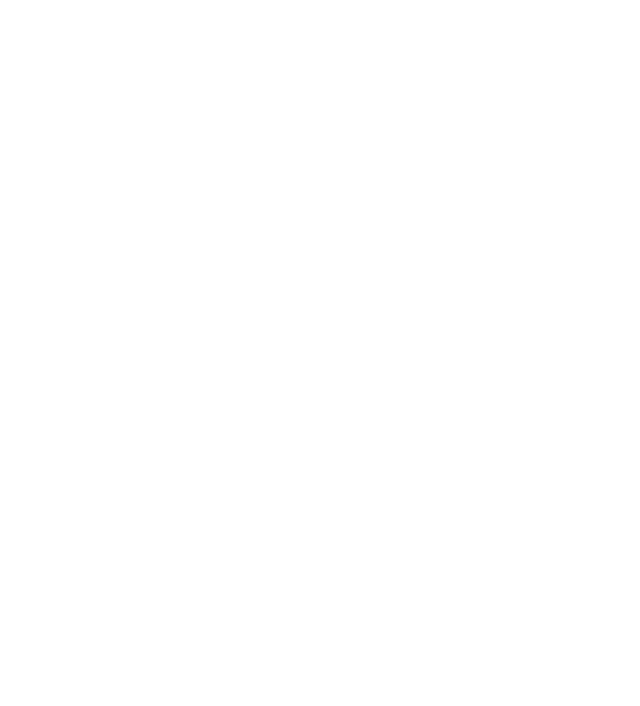
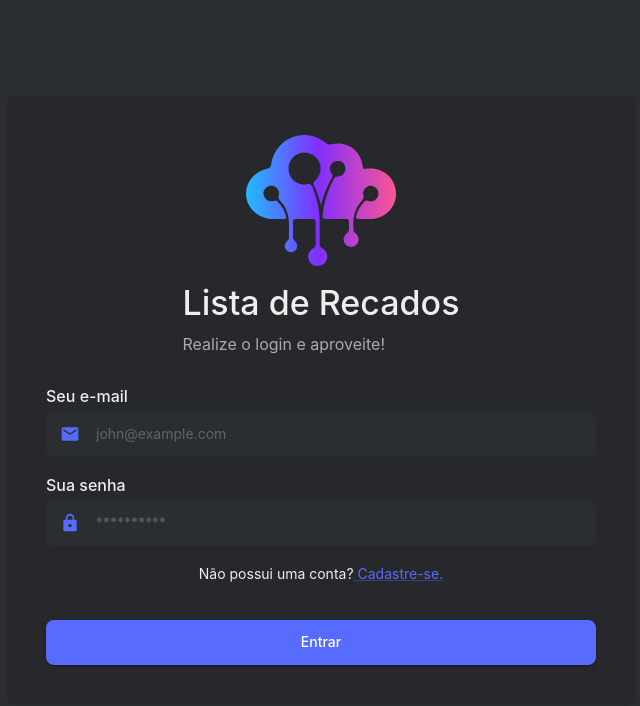
Before and after one commit to riquelmemr/todo-list-app-react, a React (Vite) app: page /login in a window 1280 px wide. Before the commit this address had no page. Shown: the top 706 px of the page, without its empty margins (319-959 px from the left). Built offline with nearby package versions, Linux system fonts and the light colour scheme.

Commit message:
registration and login page created

```diff
--- a/index.html
+++ b/index.html
@@ -4,7 +4,7 @@
     <meta charset="UTF-8" />
     <link rel="icon" type="image/svg+xml" href="/vite.svg" />
     <meta name="viewport" content="width=device-width, initial-scale=1.0" />
-    <title>Vite + React + TS</title>
+    <title>Lista de Recados</title>
   </head>
   <body>
     <div id="root"></div>
--- a/package.json
+++ b/package.json
@@ -16,6 +16,7 @@
 	"dependencies": {
 		"@emotion/react": "^11.10.6",
 		"@emotion/styled": "^11.10.6",
+		"@mui/icons-material": "^5.11.16",
 		"@mui/material": "^5.12.0",
 		"@reduxjs/toolkit": "^1.9.5",
 		"react": "^18.2.0",
--- /dev/null
+++ b/src/components/Form/index.tsx
@@ -0,0 +1,133 @@
+import { Box, Button, Grid, Link, Typography } from '@mui/material';
+import React from 'react';
+
+import Logo from '../../../public/assets/logo.svg';
+import TextInput from '../TextInput';
+
+interface FormProps {
+	context: string;
+}
+
+const Form: React.FC<FormProps> = ({ context }) => {
+	return (
+		<Box
+			component={'form'}
+			action="submit"
+			sx={{
+				backgroundColor: 'secondary.main',
+				borderRadius: '10px',
+				width: { xs: '100%', md: '50%' },
+				color: 'secondary.contrastText',
+			}}
+		>
+			<Grid
+				container
+				flexDirection={'column'}
+				justifyContent={'center'}
+				alignItems={'center'}
+				rowSpacing={2}
+				padding={5}
+			>
+				<Grid item display={'flex'} justifyContent={'center'}>
+					<Box
+						component={'img'}
+						src={Logo}
+						alt="logo"
+						sx={{ width: '50%' }}
+					/>
+				</Grid>
+				<Grid item>
+					<Typography
+						variant={'h4'}
+						component={'h1'}
+						align={'center'}
+						sx={{
+							fontWeight: '500',
+						}}
+					>
+						Lista de Recados
+					</Typography>
+					<Typography
+						variant={'body1'}
+						color={'#aaa'}
+						sx={{
+							margin: '8px 0 12px 0',
+						}}
+					>
+						{context == 'register'
+							? 'Crie sua conta e organize suas tarefas da melhor forma!'
+							: null}
+						{context == 'login'
+							? 'Realize o login e aproveite!'
+							: null}
+					</Typography>
+				</Grid>
+				<Grid item width={'100%'}>
+					<TextInput
+						name="email"
+						label="Seu e-mail"
+						placeholder="john@example.com"
+						type="email"
+					/>
+				</Grid>
+				<Grid item width={'100%'}>
+					<TextInput
+						name="password"
+						label="Sua senha"
+						placeholder="**********"
+						type="password"
+					/>
+				</Grid>
+				{context == 'register' ? (
+					<Grid item width={'100%'}>
+						<TextInput
+							name="confirmPassword"
+							label="Confirme sua senha"
+							placeholder="**********"
+							type="password"
+						/>
+					</Grid>
+				) : null}
+				<Grid
+					item
+					width={'100%'}
+					display={'flex'}
+					justifyContent={'center'}
+					marginBottom={'18px'}
+				>
+					{context == 'register' ? (
+						<Link href={'/login'} sx={{ fontSize: '14px' }}>
+							Voltar para a página de login.
+						</Link>
+					) : null}
+					{context == 'login' ? (
+						<Typography
+							variant={'subtitle1'}
+							align={'center'}
+							sx={{ fontSize: '14px' }}
+						>
+							Não possui uma conta?
+							<Link href={'/login'}> Cadastre-se.</Link>
+						</Typography>
+					) : null}
+				</Grid>
+				<Grid item width={'100%'}>
+					<Button
+						variant="contained"
+						type="submit"
+						fullWidth
+						sx={{
+							padding: '10px',
+							textTransform: 'none',
+							borderRadius: '8px',
+						}}
+					>
+						{context == 'register' ? 'Criar agora' : 'Entrar'}
+					</Button>
+				</Grid>
+			</Grid>
+		</Box>
+	);
+};
+
+export default Form;
--- /dev/null
+++ b/src/components/TextInput/index.tsx
@@ -0,0 +1,66 @@
+import { Email, Lock } from '@mui/icons-material';
+import { Box, InputAdornment, TextField } from '@mui/material';
+import React from 'react';
+
+interface TextInputProps {
+	name: string;
+	type: string;
+	label: string;
+	placeholder: string;
+}
+
+const TextInput: React.FC<TextInputProps> = ({
+	name,
+	type,
+	label,
+	placeholder,
+}) => {
+	return (
+		<React.Fragment>
+			<Box component={'label'} htmlFor={name} sx={{ fontWeight: '500' }}>
+				{label}
+			</Box>
+			<TextField
+				type={type}
+				name={name}
+				variant="standard"
+				placeholder={placeholder}
+				InputProps={{
+					disableUnderline: true,
+					startAdornment: (
+						<InputAdornment position="start">
+							{type == 'email' ? (
+								<Email
+									color="primary"
+									fontSize="small"
+									sx={{ marginRight: '8px' }}
+								/>
+							) : null}
+							{type == 'password' ? (
+								<Lock
+									color="primary"
+									fontSize="small"
+									sx={{ marginRight: '8px' }}
+								/>
+							) : null}
+						</InputAdornment>
+					),
+					style: {
+						color: '#aaa',
+						fontSize: '14px',
+					},
+				}}
+				sx={{
+					backgroundColor: 'secondary.100',
+					borderRadius: '8px',
+					border: 'none',
+					padding: '8px 14px',
+					marginTop: '4px',
+				}}
+				fullWidth
+			/>
+		</React.Fragment>
+	);
+};
+
+export default TextInput;
--- a/src/configs/routes/AppRoutes.tsx
+++ b/src/configs/routes/AppRoutes.tsx
@@ -1,7 +1,9 @@
 import React from 'react';
 import { BrowserRouter, Route, Routes } from 'react-router-dom';
 
+import Login from '../../pages/Login';
 import Posts from '../../pages/Posts';
+import Register from '../../pages/Register';
 import Welcome from '../../pages/Welcome';
 
 const AppRoutes: React.FC = () => {
@@ -10,6 +12,8 @@
 			<Routes>
 				<Route path="/" element={<Welcome />} />
 				<Route path="/posts" element={<Posts />} />
+				<Route path="/login" element={<Login />} />
+				<Route path="/register" element={<Register />} />
 			</Routes>
 		</BrowserRouter>
 	);
--- /dev/null
+++ b/src/configs/themes/index.ts
@@ -0,0 +1,28 @@
+import { createTheme } from '@mui/material';
+
+export const theme = createTheme({
+	palette: {
+		primary: {
+			main: '#576CFF',
+		},
+		secondary: {
+			main: '#26282B',
+			'100': '#2B2E31',
+			contrastText: '#eee',
+		},
+	},
+	typography: {
+		fontFamily: [
+			'-apple-system',
+			'BlinkMacSystemFont',
+			'"Segoe UI"',
+			'Roboto',
+			'"Helvetica Neue"',
+			'Arial',
+			'sans-serif',
+			'"Apple Color Emoji"',
+			'"Segoe UI Emoji"',
+			'"Segoe UI Symbol"',
+		].join(','),
+	},
+});
--- a/src/main.tsx
+++ b/src/main.tsx
@@ -1,16 +1,22 @@
+import { ThemeProvider } from '@emotion/react';
+import { CssBaseline } from '@mui/material';
 import React from 'react';
 import ReactDOM from 'react-dom/client';
 import { Provider } from 'react-redux';
 import { PersistGate } from 'redux-persist/integration/react';
 
 import App from './App';
+import { theme } from './configs/themes';
 import { persistor, store } from './store';
 
 ReactDOM.createRoot(document.getElementById('root') as HTMLElement).render(
 	<React.StrictMode>
 		<Provider store={store}>
 			<PersistGate loading={<h1>Loading...</h1>} persistor={persistor}>
-				<App />
+				<ThemeProvider theme={theme}>
+					<CssBaseline />
+					<App />
+				</ThemeProvider>
 			</PersistGate>
 		</Provider>
 	</React.StrictMode>,
--- /dev/null
+++ b/src/pages/Login/index.tsx
@@ -0,0 +1,23 @@
+import { Box } from '@mui/material';
+
+import Form from '../../components/Form';
+
+const Login = () => {
+	return (
+		<Box
+			component="main"
+			sx={{
+				height: '100vh',
+				display: 'flex',
+				justifyContent: 'center',
+				alignItems: 'center',
+				padding: '10px',
+				backgroundColor: 'secondary.100',
+			}}
+		>
+			<Form context="login" />
+		</Box>
+	);
+};
+
+export default Login;
--- /dev/null
+++ b/src/pages/Register/index.tsx
@@ -0,0 +1,23 @@
+import { Box } from '@mui/material';
+
+import Form from '../../components/Form';
+
+const Register = () => {
+	return (
+		<Box
+			component={'main'}
+			sx={{
+				height: '100vh',
+				display: 'flex',
+				justifyContent: 'center',
+				alignItems: 'center',
+				padding: '10px',
+				backgroundColor: 'secondary.100',
+			}}
+		>
+			<Form context="register" />
+		</Box>
+	);
+};
+
+export default Register;
```
Also changed, not shown: public/assets/logo.svg (added), 1 other file (tests, documents, lock files or other folders).
